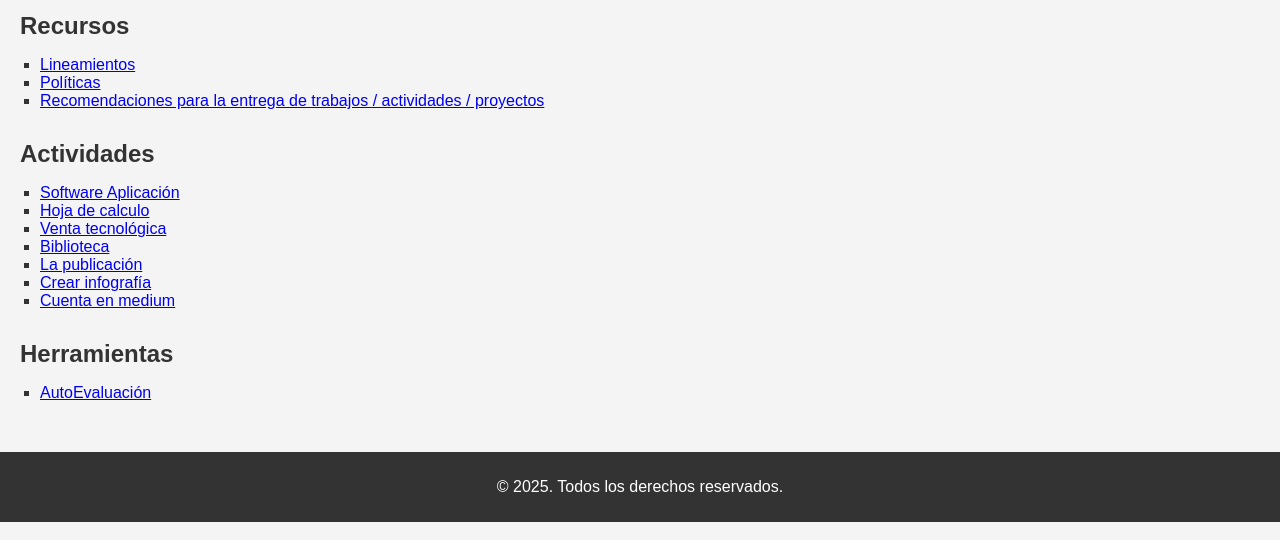
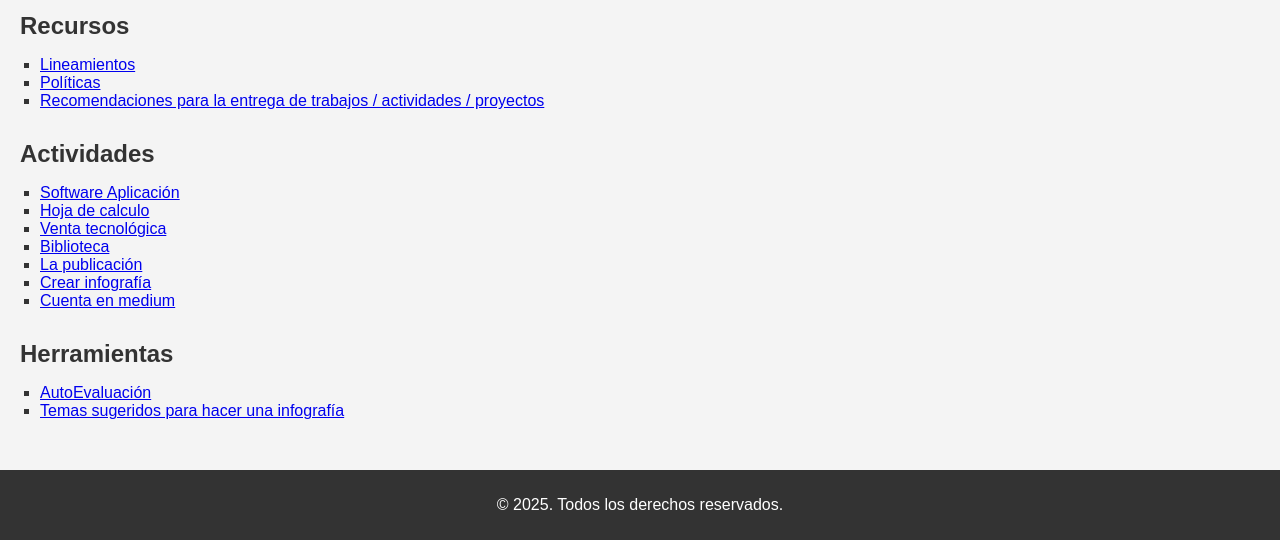
Before and after one commit to ajgutierr3z/CII, a plain HTML site: page index.html in a window 1280 px wide. Shown: the part 628-1168 px from the top of the page. Drawn offline with Linux system fonts and the light colour scheme.

Commit message:
Update index.html

```diff
--- a/index.html
+++ b/index.html
@@ -57,7 +57,11 @@
             <h2>Herramientas</h2>
             <ul>
                 <li><a href="https://frexus.dev/auto_eva/">AutoEvaluación</a></li>
+                <li>
+                    <a href="https://www.frexus.dev/post/informatica-y-psicologia/" target="_blank">Temas sugeridos para hacer una infografía</a>
+                </li>
             </ul>
+
         </section>
     </main>
     <footer>
```
